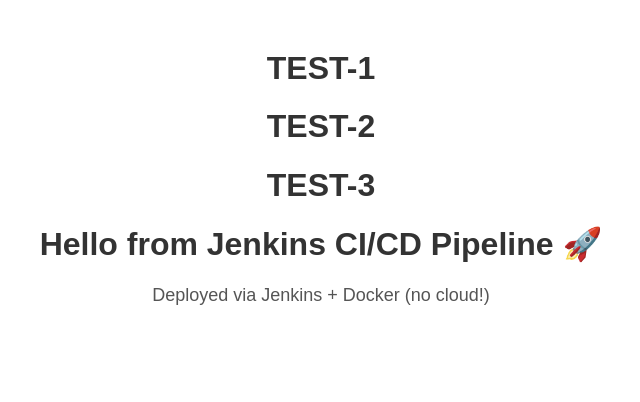
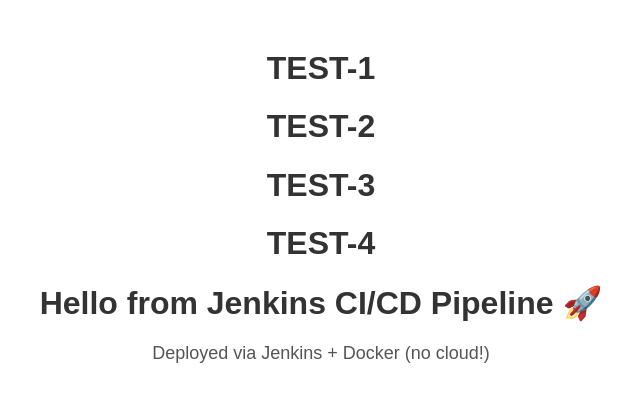
Before and after one commit to hshpdvvce/devops-static-site-jenkins, a plain HTML site: page index.html in a window 1280 px wide. Shown: the whole page, without its empty margins (319-959 px from the left). Drawn offline with Linux system fonts and the light colour scheme.

Commit message:
force poll rebuild 11/28/2025 16:32:38

```diff
--- a/index.html
+++ b/index.html
@@ -6,6 +6,7 @@
   <h1>TEST-1</h1>
   <h1>TEST-2</h1>
   <h1>TEST-3</h1>
+  <h1>TEST-4</h1>
   <style>
     body { font-family: Arial, sans-serif; text-align: center; margin-top: 50px; }
     h1 { color: #333; }
```
